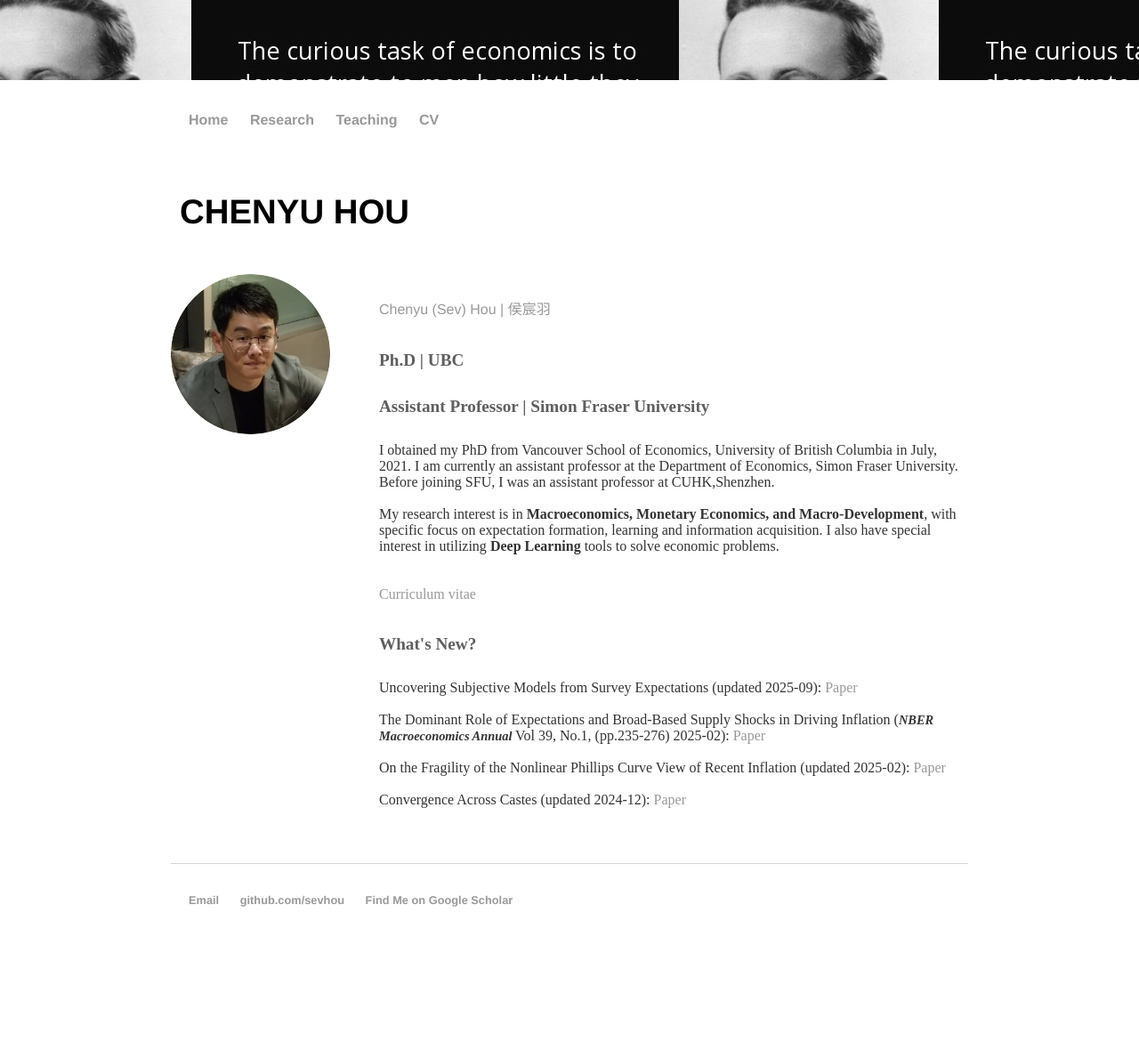
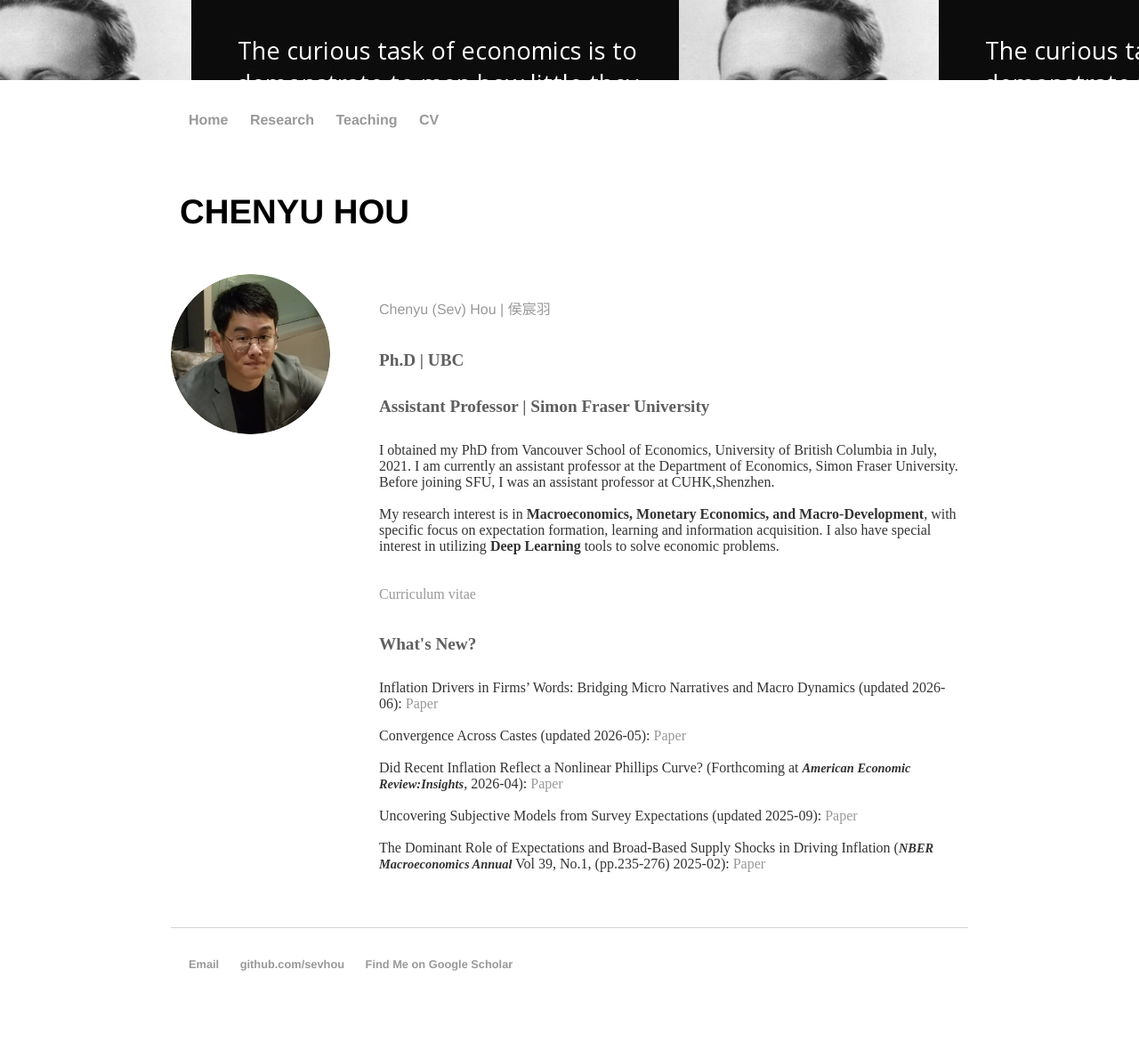
Before and after one commit to sevhou/sevhou.github.io, a Jekyll site: the page built from index.html, in a window 1280 px wide. Shown: the whole page at 89% size. Built offline with Jekyll 4.4.1, drawn with Linux system fonts in a browser that asks for light colours; before the commit the page ends 1099 px from its top, so only the background shows below that.

Commit message:
Update index.html

```diff
--- a/index.html
+++ b/index.html
@@ -18,10 +18,12 @@ title: Chenyu Hou (Sev)
 			<p><a href="https://sevhou.github.io/cv/CV_long_Sev.pdf">Curriculum vitae</a></p>
 
 			<h2>What's New?</h2>
-			<p>Uncovering Subjective Models from Survey Expectations (updated 2025-09): <a href="https://sevhou.github.io/research/Joint_learning_latest.pdf"> Paper</a><br>
+			<p>Inflation Drivers in Firms’ Words: Bridging Micro Narratives and Macro Dynamics  (updated 2026-06): <a href="https://sevhou.github.io/research/FirmPricingLLM_latest.pdf"> Paper</a><br>
+			<br>Convergence Across Castes (updated 2026-05): <a href="https://sevhou.github.io/research/Gaps_v24.pdf"> Paper</a><br>
+			<br>Did Recent Inflation Reflect a Nonlinear Phillips Curve? (Forthcoming at </pubf> <jname>American Economic Review:Insights</jname>, 2026-04): <a href="https://sevhou.github.io/research/NLPC.v2.pdf"> Paper</a><br>
+			<br>Uncovering Subjective Models from Survey Expectations (updated 2025-09): <a href="https://sevhou.github.io/research/Joint_learning_latest.pdf"> Paper</a><br>
 			<br>The Dominant Role of Expectations and Broad-Based Supply Shocks in Driving Inflation (<jname>NBER Macroeconomics Annual</jname> Vol 39, No.1, (pp.235-276) 2025-02): <a href="https://sevhou.github.io/research/Inflation2023_main.pdf"> Paper</a><br>
-			<br>On the Fragility of the Nonlinear Phillips Curve View of Recent Inflation (updated 2025-02): <a href="https://sevhou.github.io/research/NLPC.v2.pdf"> Paper</a><br>
-			<br>Convergence Across Castes (updated 2024-12): <a href="https://sevhou.github.io/research/Gaps_v20.pdf"> Paper</a><br>
+
 
 
 		</div><!-- /.rightblock -->
```
